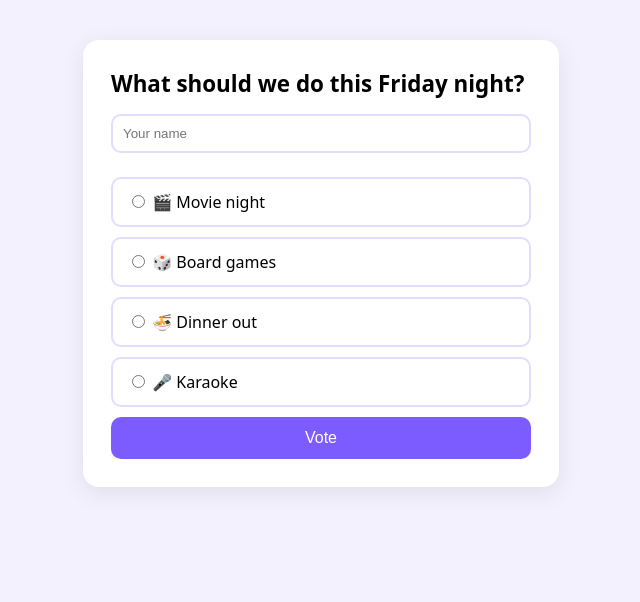
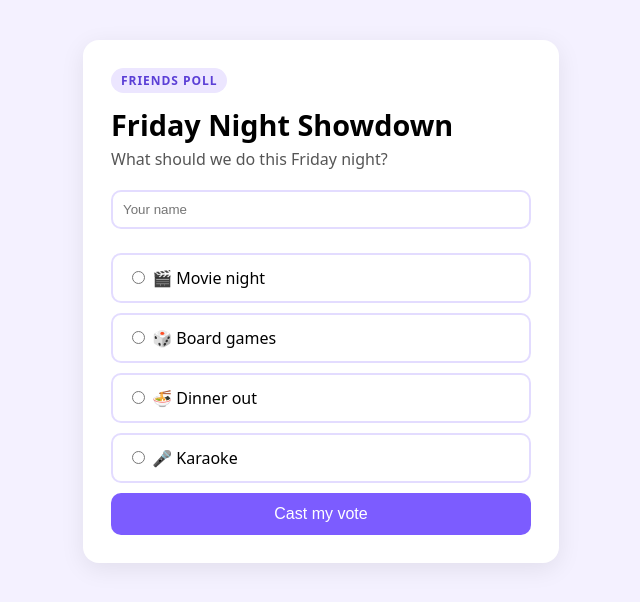
Before and after one commit to niranjanadeenadayalan21-star/my-first-site, a plain HTML site: page index.html in a window 1280 px wide. Shown: the whole page, without its empty margins (319-959 px from the left). Drawn offline with Linux system fonts and the light colour scheme.

Commit message:
Name the poll

```diff
--- a/index.html
+++ b/index.html
@@ -3,11 +3,13 @@
 <head>
   <meta charset="UTF-8">
   <meta name="viewport" content="width=device-width, initial-scale=1.0">
-  <title>Friday Night Poll</title>
+  <title>Friday Night Showdown</title>
   <style>
     body { font-family: system-ui, sans-serif; background: #f4f1ff; display: flex; justify-content: center; padding: 40px 16px; margin: 0; }
     .card { background: #fff; max-width: 420px; width: 100%; padding: 28px; border-radius: 16px; box-shadow: 0 6px 24px rgba(0,0,0,.08); }
-    h1 { font-size: 1.4rem; margin-top: 0; }
+    .badge { display: inline-block; background: #ece6ff; color: #5b3fd6; font-size: .75rem; font-weight: 600; letter-spacing: .08em; text-transform: uppercase; padding: 4px 10px; border-radius: 999px; }
+    h1 { font-size: 1.8rem; margin: 12px 0 4px; }
+    .question { color: #555; margin: 0 0 20px; }
     label { display: block; padding: 12px 14px; margin: 10px 0; border: 2px solid #e3dcff; border-radius: 10px; cursor: pointer; }
     label:hover { border-color: #7c5cff; }
     input[type=text] { width: 100%; padding: 10px; border: 2px solid #e3dcff; border-radius: 10px; box-sizing: border-box; margin-bottom: 14px; }
@@ -16,14 +18,16 @@
 </head>
 <body>
   <div class="card">
-    <h1>What should we do this Friday night?</h1>
-    <form name="friday-poll" method="POST" data-netlify="true">
+    <span class="badge">Friends Poll</span>
+    <h1>Friday Night Showdown</h1>
+    <p class="question">What should we do this Friday night?</p>
+    <form name="friday-night-showdown" method="POST" data-netlify="true">
       <input type="text" name="name" placeholder="Your name" required>
       <label><input type="radio" name="vote" value="Movie night" required> 🎬 Movie night</label>
       <label><input type="radio" name="vote" value="Board games"> 🎲 Board games</label>
       <label><input type="radio" name="vote" value="Dinner out"> 🍜 Dinner out</label>
       <label><input type="radio" name="vote" value="Karaoke"> 🎤 Karaoke</label>
-      <button type="submit">Vote</button>
+      <button type="submit">Cast my vote</button>
     </form>
   </div>
 </body>
```
